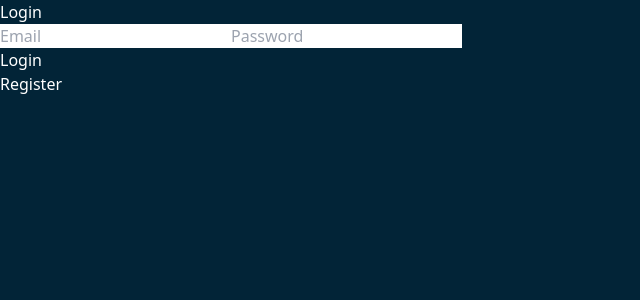
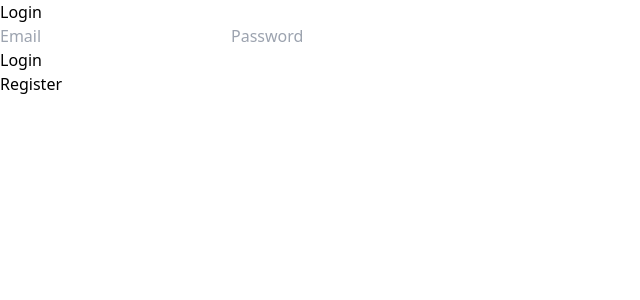
Before and after one commit to EngrMikael/Crypto-Trading-Journal, a React app in the folder frontend/: page /login in a window 1280 px wide. Shown: the top 300 px of the page, without its empty margins (0-640 px from the left). Built offline with nearby package versions, Linux system fonts and the light colour scheme; no server answers; the HTML template or start-up script is replaced by a standard one.

Commit message:
removed the forced backround color so that tailwind have full access

```diff
--- a/frontend/src/index.css
+++ b/frontend/src/index.css
@@ -3,11 +3,10 @@
 @tailwind utilities;
 
 body, html, #root {
-  background-color: #022437; /* or your app’s background color */
-  color: #fff; /* optional, for text */
   margin: 0;
   padding: 0;
 }
+
 :root {
   --accent: #22d3ee; /* cyan */
 }
```
